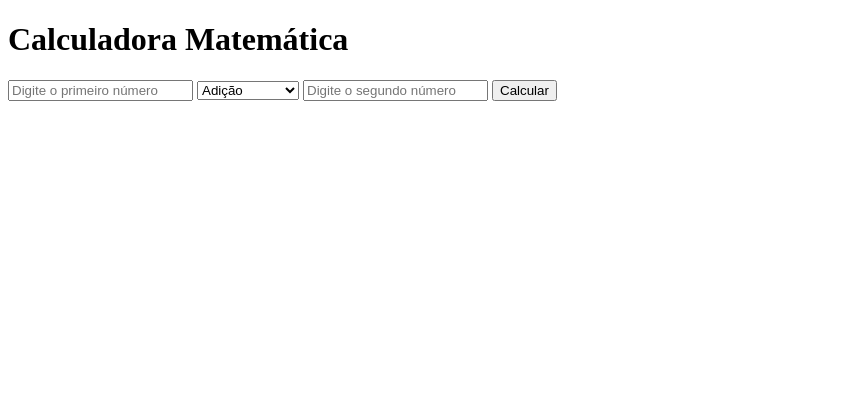
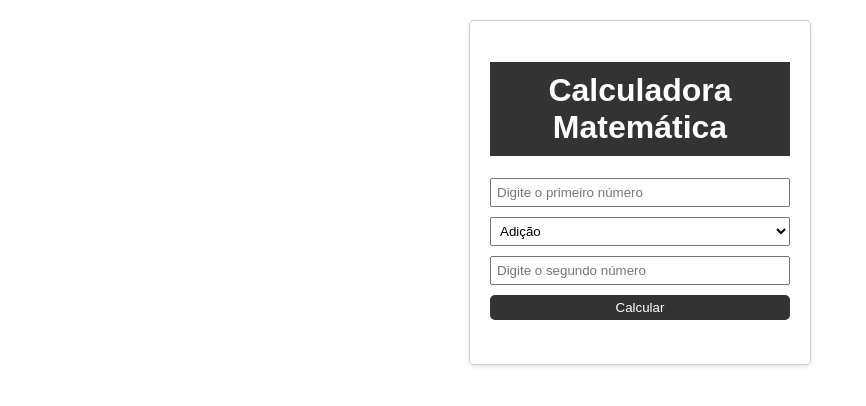
Before and after one commit to LEGENDARY1209/Opera--es, a plain HTML site: page index.html in a window 1280 px wide. Shown: the whole page, without its empty margins (0-866 px from the left). Drawn offline with Linux system fonts and the light colour scheme.

Commit message:
Commit do Raí

```diff
--- a/index.html
+++ b/index.html
@@ -4,7 +4,8 @@
     <meta charset="UTF-8">
     <meta name="viewport" content="width=device-width, initial-scale=1.0">
     <title>Calculadora Matemática</title>
-    <link rel="stylesheet" href="styles.css">
+    <link rel="stylesheet" href="style.css
+    ">
 </head>
 <body>
     <div class="calculator">
```
